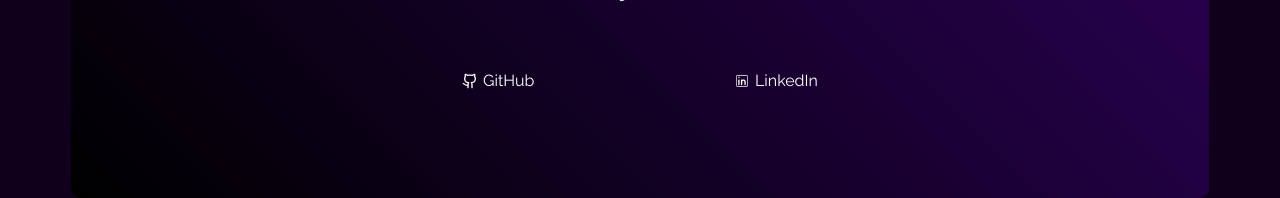
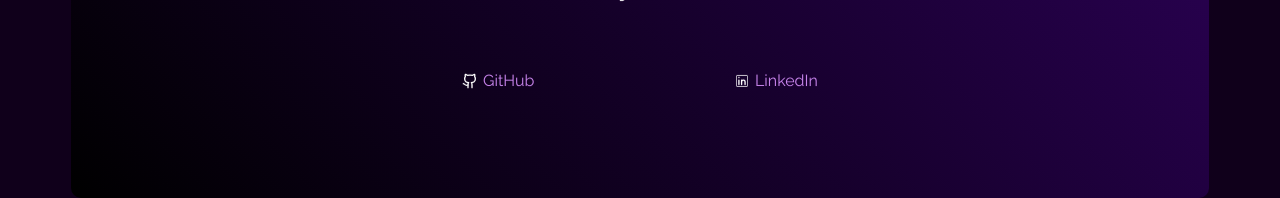
Before and after one commit to Sajmon410/portfolio, a React (Create React App) app in the folder portfolio/: page /contact in a window 1280 px wide. Shown: the part 545-743 px from the top of the page. Built offline with nearby package versions, Linux system fonts and the light colour scheme.

Commit message:
Color Update

```diff
--- a/portfolio/src/App.css
+++ b/portfolio/src/App.css
@@ -3,3 +3,12 @@ a {
   text-decoration: none;
   color: white;
 }
+p{
+  cursor: default;
+}
+h1{
+  cursor: default;
+}
+span{
+  cursor: default;
+}
--- a/portfolio/src/components/contact.jsx
+++ b/portfolio/src/components/contact.jsx
@@ -29,7 +29,7 @@ const Contact = () => {
           >
             <LuGithub />{" "}
             <Link to="https://www.github.com/Sajmon410">
-              <p> GitHub</p>
+              <p className="social-paragraf"> GitHub</p>
             </Link>
           </motion.div>
         </div>
@@ -43,7 +43,7 @@ const Contact = () => {
           >
             <CiLinkedin />
             <Link to="https://www.linkedin.com/in/simon-radosavljevi%C4%87-2717782b7/">
-              <p> LinkedIn</p>
+              <p className="social-paragraf"> LinkedIn</p>
             </Link>
           </motion.div>
         </div>
--- a/portfolio/src/components/hero.jsx
+++ b/portfolio/src/components/hero.jsx
@@ -153,6 +153,7 @@ const Hero = () => {
                 </Link>
                 <p className="downimage">{texts[currentImageIndex]}</p>
               </motion.div>
+
               <img
                 src={arrow}
                 onClick={handleScroll}
--- a/portfolio/src/styles/contact.css
+++ b/portfolio/src/styles/contact.css
@@ -22,6 +22,7 @@
 }
 .socials p {
   margin-left: 5px;
+  color:#c985ed;
 }
 @media screen and (max-width: 550px) {
   .socials {
--- a/portfolio/src/styles/hero.css
+++ b/portfolio/src/styles/hero.css
@@ -81,6 +81,7 @@
   border-width: 0.1rem;
   width: 25px;
   height: 25px;
+  cursor:pointer;
 }
 @keyframes animate__backOutUp {
   0% {
@@ -199,7 +200,7 @@
   }
 }
 .disabled-link {
-  pointer-events: none;
+  pointer-events: all;
 }
 
 @media screen and (max-height: 600px) {
```
Also changed, not shown: portfolio/src/img/arrow.png.
